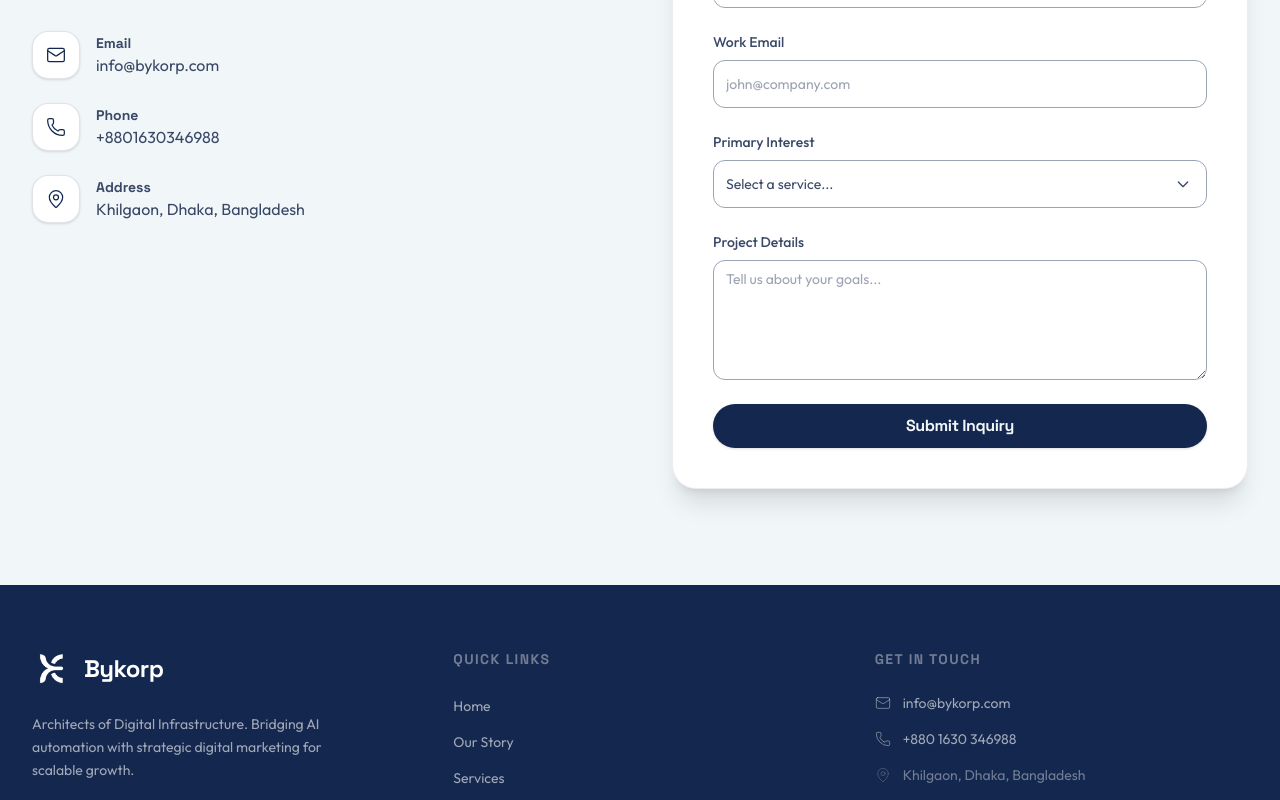
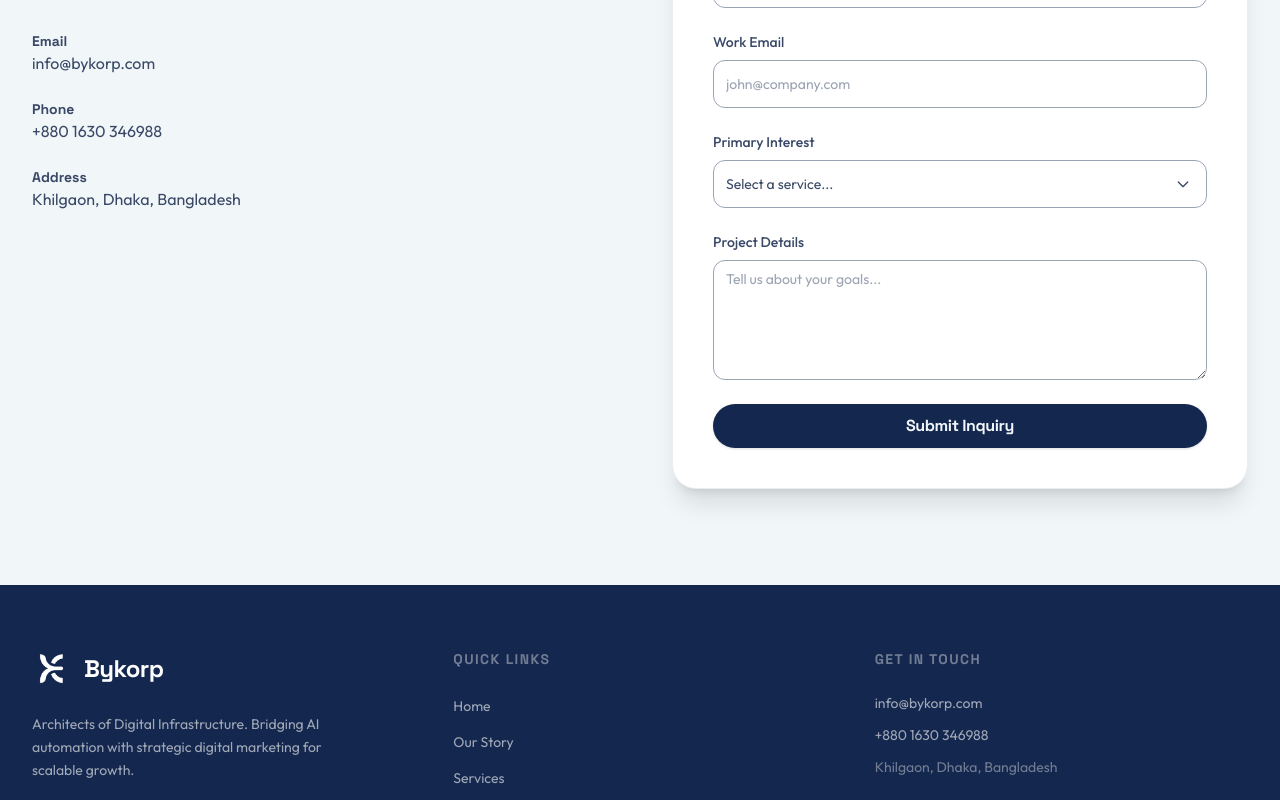
Before and after one commit to arif12islam/bykorp, a Next.js app: page / in a window 1280 px wide. Shown: the part 6360-7160 px from the top of the page. Built offline with nearby package versions, Linux system fonts and the light colour scheme.

Commit message:
style: remove icons from Contact info section

```diff
--- a/src/components/Footer.tsx
+++ b/src/components/Footer.tsx
@@ -2,7 +2,7 @@
 
 import Link from "next/link"
 import Image from "next/image"
-import { Facebook, Instagram, Linkedin, Twitter, Mail, Phone, MapPin } from "lucide-react"
+import { Facebook, Instagram, Linkedin, Twitter } from "lucide-react"
 
 const SOCIAL_LINKS = [
     { name: "Facebook", icon: Facebook, href: "https://facebook.com/bykorp" },
@@ -95,22 +95,19 @@ export function Footer() {
                         <h3 className="font-montserrat font-bold text-sm uppercase tracking-widest text-white/40 mb-6">
                             Get in Touch
                         </h3>
-                        <ul className="space-y-4 text-sm text-white/60">
+                        <ul className="space-y-3 text-sm text-white/60">
                             <li>
-                                <Link href="mailto:info@bykorp.com" className="flex items-center gap-3 hover:text-white transition-colors duration-300 group">
-                                    <Mail size={16} strokeWidth={1.5} className="text-white/40 group-hover:text-white transition-colors" />
-                                    <span>info@bykorp.com</span>
+                                <Link href="mailto:info@bykorp.com" className="hover:text-white transition-colors duration-300">
+                                    info@bykorp.com
                                 </Link>
                             </li>
                             <li>
-                                <Link href="https://wa.me/8801630346988" target="_blank" rel="noopener noreferrer" className="flex items-center gap-3 hover:text-white transition-colors duration-300 group">
-                                    <Phone size={16} strokeWidth={1.5} className="text-white/40 group-hover:text-white transition-colors" />
-                                    <span>+880 1630 346988</span>
+                                <Link href="https://wa.me/8801630346988" target="_blank" rel="noopener noreferrer" className="hover:text-white transition-colors duration-300">
+                                    +880 1630 346988
                                 </Link>
                             </li>
-                            <li className="flex items-center gap-3 text-white/40 group cursor-default">
-                                <MapPin size={16} strokeWidth={1.5} className="text-white/20 group-hover:text-white/40 transition-colors" />
-                                <span>Khilgaon, Dhaka, Bangladesh</span>
+                            <li className="text-white/40">
+                                Khilgaon, Dhaka, Bangladesh
                             </li>
                         </ul>
                     </div>
--- a/src/components/sections/Contact.tsx
+++ b/src/components/sections/Contact.tsx
@@ -8,7 +8,6 @@ import { Section } from "@/components/ui/Section"
 import { Button } from "@/components/ui/Button"
 import { Input } from "@/components/ui/Input"
 import { Textarea } from "@/components/ui/Textarea"
-import { Mail, MapPin, Phone } from "lucide-react"
 
 // Form Validation Schema
 const formSchema = z.object({
@@ -75,9 +74,6 @@ export function Contact() {
 
                         <div className="space-y-6">
                             <div className="flex items-center gap-4 text-brand-secondary">
-                                <div className="w-12 h-12 flex items-center justify-center rounded-2xl bg-white border border-brand-accent/30 shadow-sm">
-                                    <Mail size={20} strokeWidth={1.5} className="text-brand-primary" />
-                                </div>
                                 <div>
                                     <p className="font-montserrat font-bold text-sm">Email</p>
                                     <a href="mailto:info@bykorp.com" className="hover:text-brand-primary transition-colors">
@@ -87,21 +83,15 @@ export function Contact() {
                             </div>
 
                             <div className="flex items-center gap-4 text-brand-secondary">
-                                <div className="w-12 h-12 flex items-center justify-center rounded-2xl bg-white border border-brand-accent/30 shadow-sm">
-                                    <Phone size={20} strokeWidth={1.5} className="text-brand-primary" />
-                                </div>
                                 <div>
                                     <p className="font-montserrat font-bold text-sm">Phone</p>
                                     <a href="https://wa.me/8801630346988" target="_blank" rel="noopener noreferrer" className="hover:text-brand-primary transition-colors">
-                                        +8801630346988
+                                        +880 1630 346988
                                     </a>
                                 </div>
                             </div>
 
                             <div className="flex items-center gap-4 text-brand-secondary">
-                                <div className="w-12 h-12 flex items-center justify-center rounded-2xl bg-white border border-brand-accent/30 shadow-sm">
-                                    <MapPin size={20} strokeWidth={1.5} className="text-brand-primary" />
-                                </div>
                                 <div>
                                     <p className="font-montserrat font-bold text-sm">Address</p>
                                     <p>Khilgaon, Dhaka, Bangladesh</p>
```
